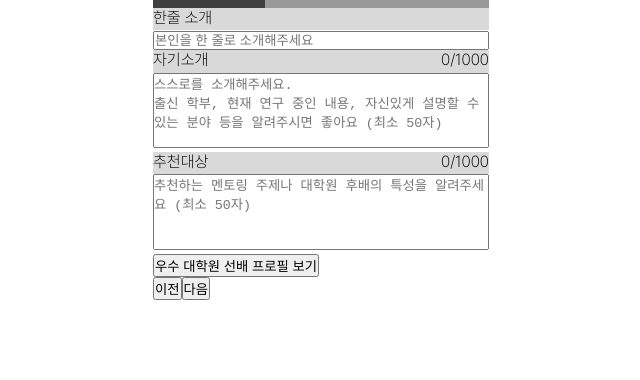
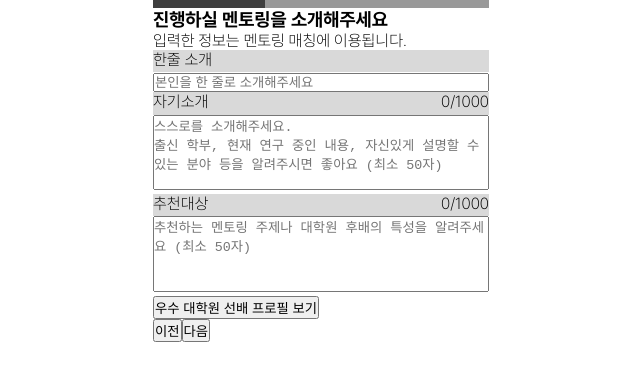
Before and after one commit to WE-ARE-RACCOONS/postgraduate-front, a Next.js app: page /add-profile in a window 1280 px wide. Shown: the top 380 px of the page, without its empty margins (187-827 px from the left). Built offline with nearby package versions, Linux system fonts and the light colour scheme.

Commit message:
RAC-167 chore: add-profile 페이지 안내 메시지 추가

```diff
--- a/src/app/add-profile/page.tsx
+++ b/src/app/add-profile/page.tsx
@@ -71,6 +71,8 @@ function AddProfilePage() {
   return (
     <AddProfilePageContainer>
       <ProgressBar activeNum={0} />
+      <h3>진행하실 멘토링을 소개해주세요</h3>
+      <div>입력한 정보는 멘토링 매칭에 이용됩니다.</div>
       <ProfileForm
         lineType="single"
         title={PROFILE_TITLE.single_introduce}
```
